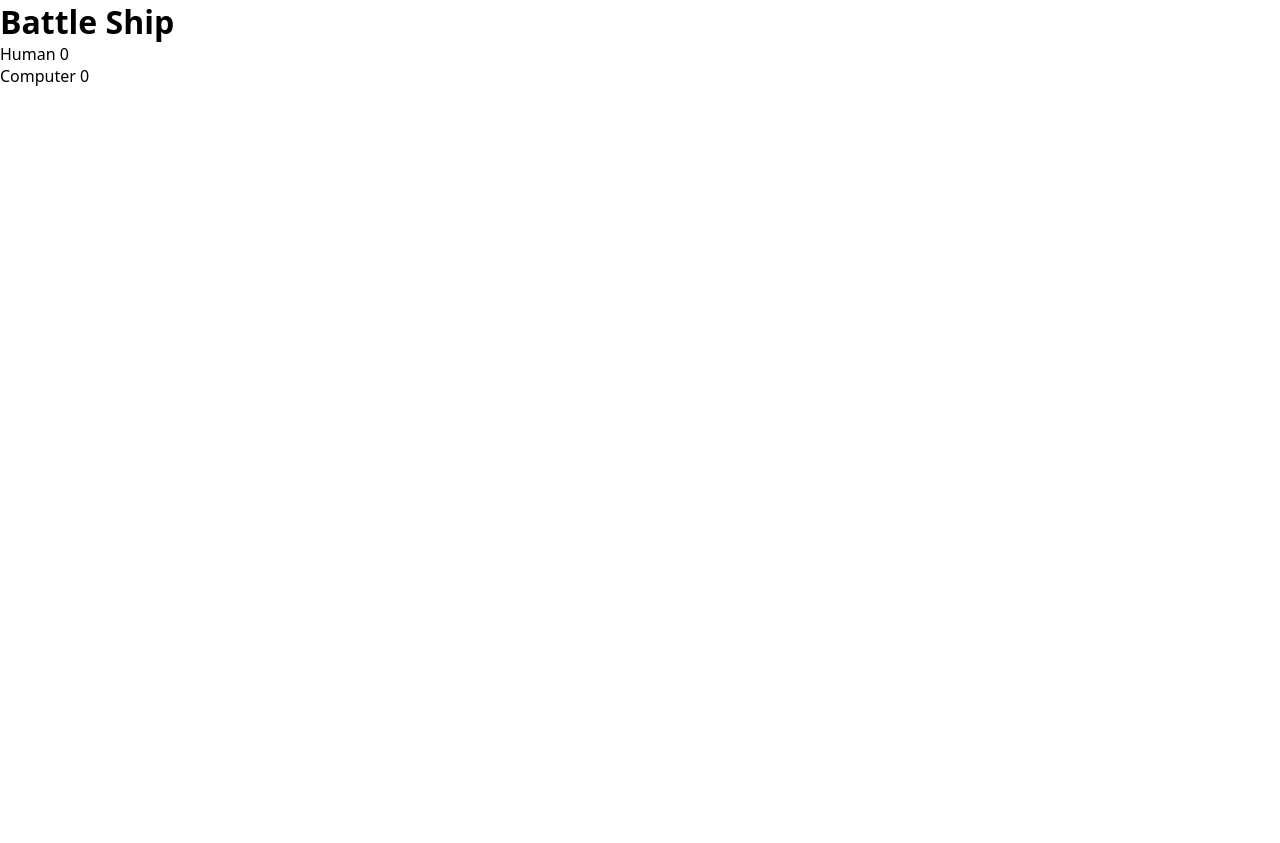
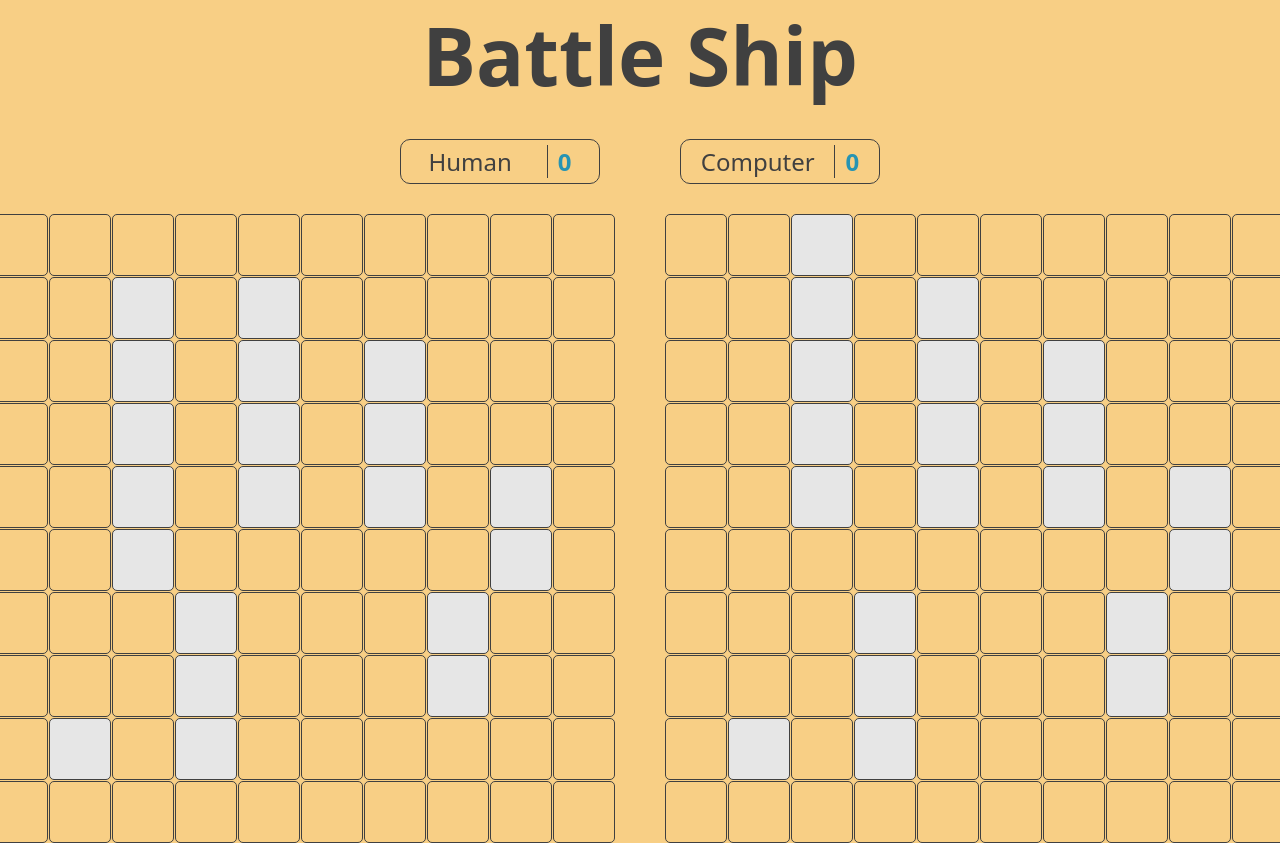
Before and after one commit to durgeshbg/battleship, a website built with webpack: page src/index.html in a window 1280 px wide. Before the commit the page ends 800 px from the top, so only its background shows below. Built offline with nearby package versions, Linux system fonts and the light colour scheme.

Commit message:
add: styles

```diff
--- a/src/style.css
+++ b/src/style.css
@@ -1,3 +1,12 @@
+:root {
+  --orange: #f8cf85;
+  --black: #404040;
+  --light-blue: #2794b3;
+  --red: #ff3f3f;
+  --green: #88ff88;
+  --white: #e6e6e6;
+}
+
 * {
   margin: 0;
   padding: 0;
@@ -15,3 +24,75 @@
     'Helvetica Neue',
     sans-serif;
 }
+
+body {
+  background-color: var(--orange);
+  color: var(--black);
+}
+
+h1 {
+  text-align: center;
+  font-size: 5rem;
+}
+
+.score {
+  font-size: 1.5rem;
+  display: flex;
+  justify-content: center;
+  gap: 80px;
+}
+.score .left,
+.score .right {
+  width: 200px;
+  padding: 5px 10px;
+  margin: 30px 0px;
+  font-weight: lighter;
+  border: 0.1px solid var(--black);
+  border-radius: 10px;
+  display: flex;
+  justify-content: space-around;
+}
+
+.score .value {
+  color: var(--light-blue);
+  font-weight: 900;
+  border-left: 0.1px solid var(--black);
+  padding-left: 10px;
+}
+
+.gameboard {
+  display: flex;
+  justify-content: center;
+  gap: 50px;
+}
+
+.gameboard .left,
+.gameboard .right {
+  display: flex;
+  flex-direction: column;
+  gap: 1px;
+}
+.row {
+  display: flex;
+  gap: 1px;
+}
+.cell {
+  padding: 30px;
+  border: 0.1px solid var(--black);
+  border-radius: 5px;
+}
+
+.miss {
+  background-color: var(--red);
+}
+.hit {
+  background-color: var(--green);
+}
+.boat {
+  background-color: var(--white);
+}
+
+.winner {
+  align-items: center;
+  font-size: 10rem;
+}
```
